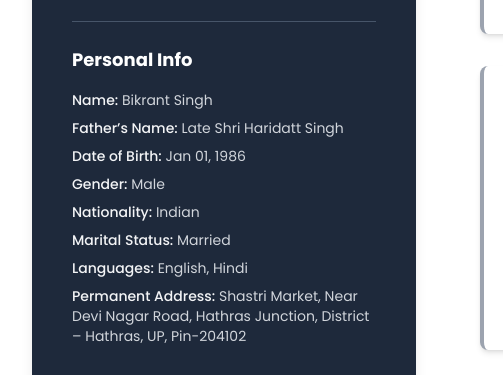
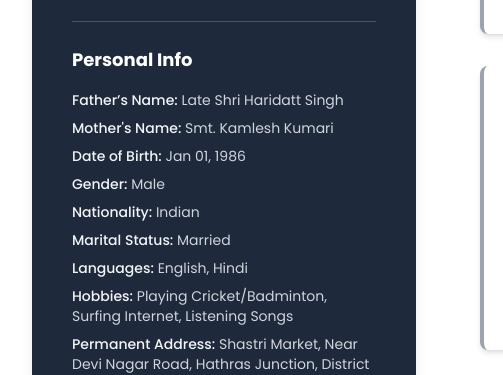
Before and after one commit to bikrantsingh023/BikrantResume, a plain HTML site: page index.html in a window 1280 px wide. Shown: the part 2118-2493 px from the top of the page, 0-503 px from the left. Drawn offline with nearby package versions, Linux system fonts and the light colour scheme.

Commit message:
Change format

```diff
--- a/index.html
+++ b/index.html
@@ -213,12 +213,12 @@
           <h3 class="text-lg font-bold text-white mb-4">Personal Info</h3>
           <ul class="text-sm space-y-2 text-gray-300">
             <li>
-              <strong class="text-gray-100 font-medium">Name:</strong>
-              Bikrant Singh
+              <strong class="text-gray-100 font-medium">Father’s Name:</strong>
+              Late Shri Haridatt Singh
             </li>
             <li>
-              <strong class="text-gray-100 font-medium">Father’s Name:</strong>
-              Late Shri Haridatt Singh
+              <strong class="text-gray-100 font-medium">Mother's Name:</strong>
+              Smt. Kamlesh Kumari
             </li>
             <li>
               <strong class="text-gray-100 font-medium">Date of Birth:</strong>
@@ -239,6 +239,10 @@
             <li>
               <strong class="text-gray-100 font-medium">Languages:</strong>
               English, Hindi
+            </li>
+            <li>
+              <strong class="text-gray-100 font-medium">Hobbies:</strong>
+              Playing Cricket/Badminton, Surfing Internet, Listening Songs
             </li>
             <li>
               <strong class="text-gray-100 font-medium"
```
Also changed, not shown: 3 other files.
